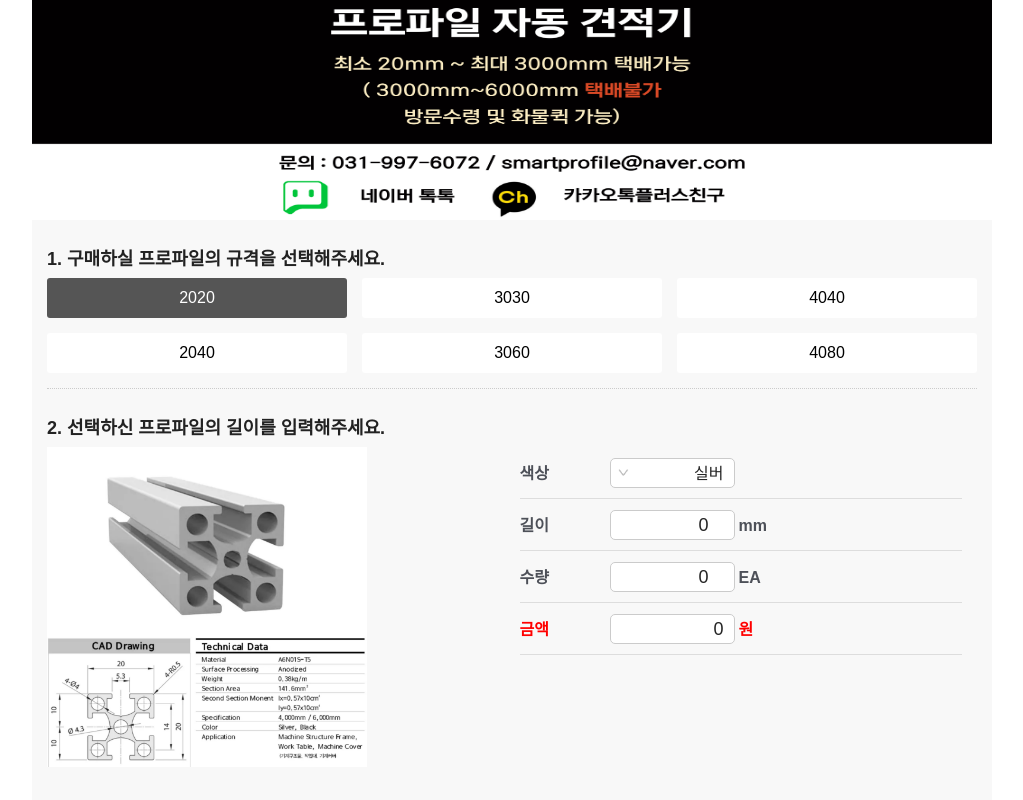
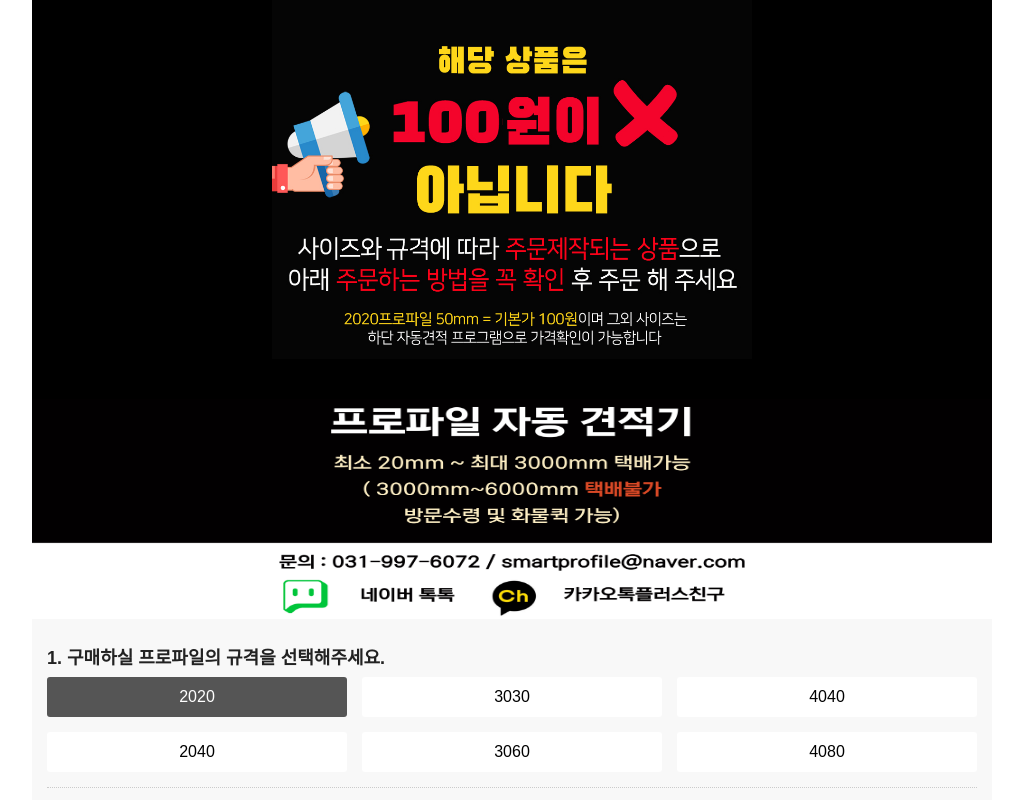
Before and after one commit to hamjinsoo639/profile, a Next.js app: page / in a window 1280 px wide. Shown: the top 800 px of the page, without its empty margins (128-1151 px from the left). Built offline with nearby package versions, Linux system fonts and the light colour scheme.

Commit message:
이미지 수정

```diff
--- a/src/component/Header.jsx
+++ b/src/component/Header.jsx
@@ -4,6 +4,7 @@ const Header = () => {
   return (
     <HeaderBase>
       <picture>
+        <Title src="/images/product/26.png" alt="product" />
         <source media="(min-width: 768px)" srcSet="/images/title1.jpg" />
         <HeaderTitle src="/images/title.jpg" alt="title" />
       </picture>
@@ -15,6 +16,7 @@ export default Header;
 
 const HeaderBase = styled.header`
   // border: 1px solid black;
+    background-color: black;
 `;
 
 const HeaderTitle = styled.img`
@@ -22,3 +24,13 @@ const HeaderTitle = styled.img`
   width: 100%;
   height: 220px;
 `;
+
+const Title = styled.img`
+  display: flex;
+  justify-content: center;
+  align-items: center;
+  width: 50%;
+  height: 50%;
+  margin: 0 auto;
+  margin-bottom: 40px;
+`;
--- a/src/component/TableToPDF.jsx
+++ b/src/component/TableToPDF.jsx
@@ -98,7 +98,6 @@ const TableToPDF = props => {
         <ProductImage src="/images/product/23.jpg" alt="product" />
         <ProductImage src="/images/product/24.jpg" alt="product" />
         <ProductImage src="/images/product/25.png" alt="product" />
-        <ProductImage src="/images/product/26.png" alt="product" />
         <ProductImage src="/images/product/27.jpg" alt="product" />
       </ProductWrapper>
     </PDFBase>
```
